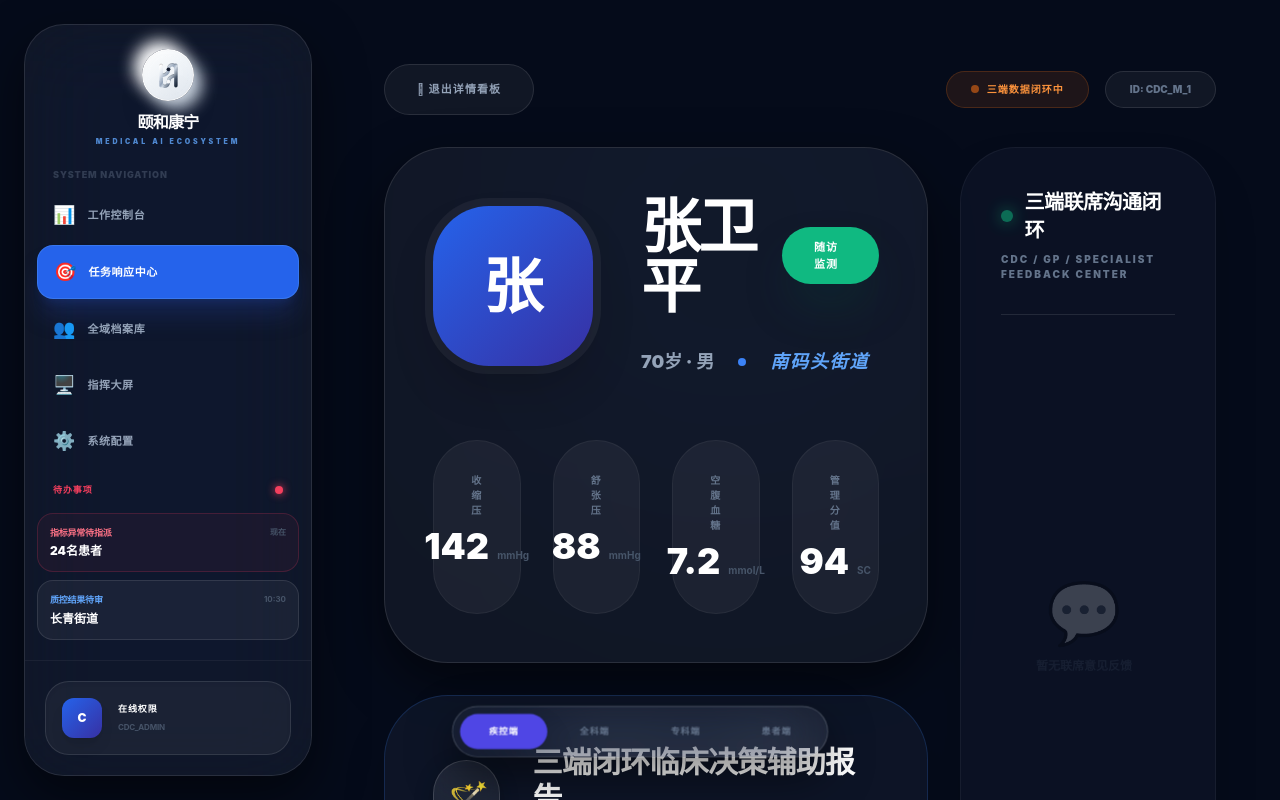
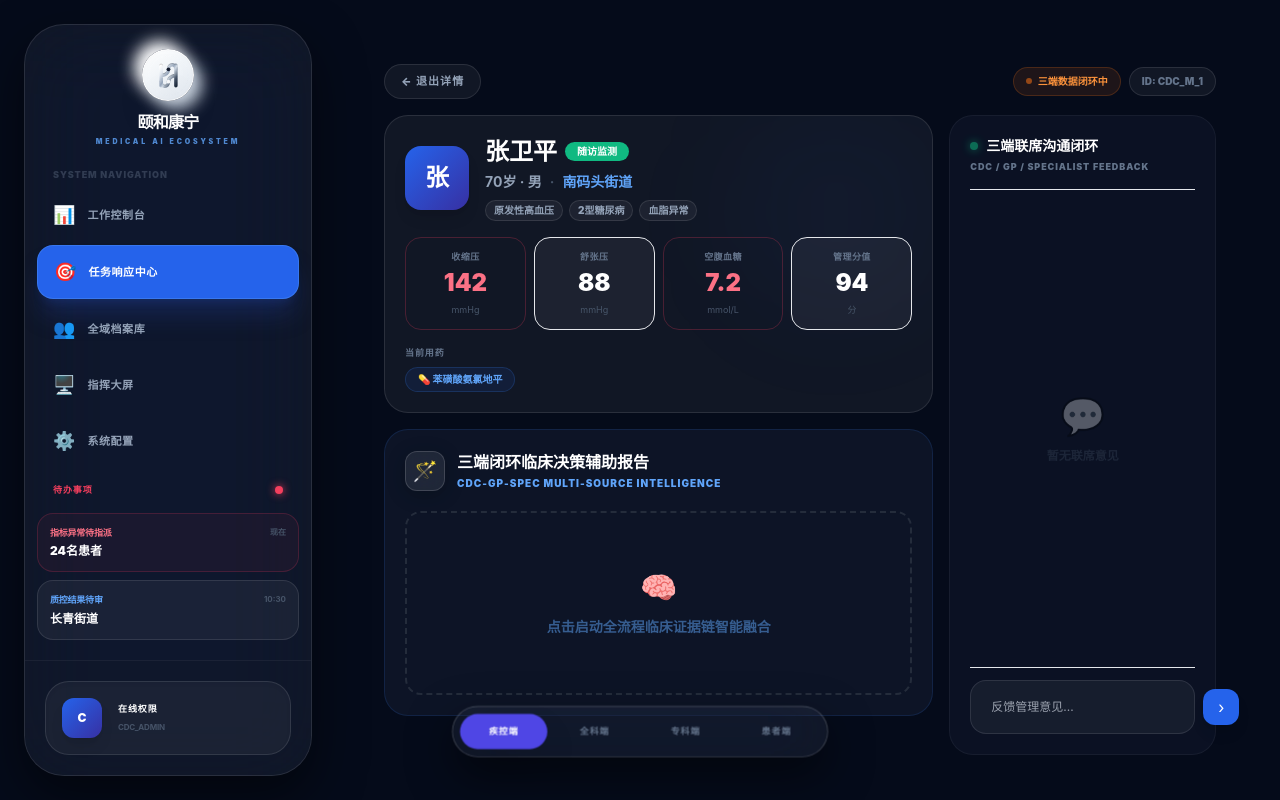
Before and after one commit to yxshmtu-ctrl/Yihekangning, a React (Vite) app: page / in a window 1280 px wide. Both pictures are taken after a click on the element "张卫平". Built offline with nearby package versions, Linux system fonts and the light colour scheme.

Commit message:
Add files via upload

```diff
--- a/components/PatientDetail.tsx
+++ b/components/PatientDetail.tsx
@@ -1,7 +1,6 @@
-
-import React, { useState, useEffect } from 'react';
+import React, { useState } from 'react';
 import { Patient, UserRole, PatientStatus, ChatMessage } from '../types';
-import { getHealthAnalysis, getDeepDiagnosis } from '../services/geminiService';
+import { getDeepDiagnosis } from '../services/geminiService';
 
 interface PatientDetailProps {
   patient: Patient;
@@ -9,28 +8,17 @@ interface PatientDetailProps {
   userRole: UserRole;
 }
 
-// Fixed: Define diagnosis stages at the component level to ensure they are accessible in both the logic and the JSX
 const DIAGNOSIS_STAGES = ["同步CDC管理目标...", "映射GP随访实录...", "接入专科临床路径...", "AI全链条推理中..."];
 
 const PatientDetail: React.FC<PatientDetailProps> = ({ patient, onBack, userRole }) => {
-  const [analysis, setAnalysis] = useState<any>(null);
   const [deepDiagnosis, setDeepDiagnosis] = useState<any>(null);
   const [loadingDeep, setLoadingDeep] = useState(false);
   const [chatMessages, setChatMessages] = useState<ChatMessage[]>(patient.chatHistory || []);
   const [inputText, setInputText] = useState('');
   const [fusionStage, setFusionStage] = useState(0);
 
-  useEffect(() => {
-    const fetchAnalysis = async () => {
-      const result = await getHealthAnalysis(patient);
-      setAnalysis(result);
-    };
-    fetchAnalysis();
-  }, [patient]);
-
   const handleDeepDiagnosis = async () => {
     setLoadingDeep(true);
-    // Iterate through the diagnosis stages using the component-level constant
     for (let i = 0; i < DIAGNOSIS_STAGES.length; i++) {
       setFusionStage(i + 1);
       await new Promise(resolve => setTimeout(resolve, 800));
@@ -42,154 +30,191 @@ const PatientDetail: React.FC<PatientDetailProps> = ({ patient, onBack, userRole
 
   const handleSendMessage = () => {
     if (!inputText.trim()) return;
-    const roleLabels = { [UserRole.CDC_ADMIN]: '疾控端', [UserRole.COMMUNITY_GP]: '全科端', [UserRole.HOSPITAL_SPECIALIST]: '专科端', [UserRole.PATIENT]: '患者' };
-    const newMessage: ChatMessage = {
+    const roleLabels: Record<string, string> = {
+      [UserRole.CDC_ADMIN]: '疾控端',
+      [UserRole.COMMUNITY_GP]: '全科端',
+      [UserRole.HOSPITAL_SPECIALIST]: '专科端',
+      [UserRole.PATIENT]: '患者'
+    };
+    setChatMessages(prev => [...prev, {
       id: Date.now().toString(),
       senderName: roleLabels[userRole],
       senderRole: userRole,
       text: inputText,
       timestamp: new Date().toLocaleTimeString([], { hour: '2-digit', minute: '2-digit' })
-    };
-    setChatMessages([...chatMessages, newMessage]);
+    }]);
     setInputText('');
   };
 
+  const isCritical = patient.status === PatientStatus.CRITICAL;
+
   return (
-    <div className="space-y-8 animate-in fade-in slide-in-from-bottom-6 duration-700 pb-24">
-      {/* 顶部导航 */}
+    <div className="pb-24 space-y-4 animate-in fade-in duration-500">
+
+      {/* 顶部栏 */}
       <div className="flex items-center justify-between">
-        <button onClick={onBack} className="glass-card px-8 py-4 rounded-full text-[11px] font-black text-slate-400 hover:text-white transition-all uppercase tracking-widest flex items-center gap-4">
-          􀄪 退出详情看板
+        <button onClick={onBack}
+          className="glass-card px-4 py-2 rounded-full text-[11px] font-black text-slate-400 hover:text-white transition-all uppercase tracking-widest flex items-center gap-2 border border-white/10">
+          ← 退出详情
         </button>
-        <div className="flex gap-4">
-          <span className="px-6 py-2.5 bg-orange-500/10 border border-orange-500/20 text-orange-400 rounded-full text-[10px] font-black uppercase tracking-widest flex items-center gap-2">
-            <span className="w-2 h-2 rounded-full bg-orange-500 animate-pulse"></span>
+        <div className="flex gap-2 items-center">
+          <span className="px-3 py-1.5 bg-orange-500/10 border border-orange-500/20 text-orange-400 rounded-full text-[10px] font-black flex items-center gap-1.5">
+            <span className="w-1.5 h-1.5 rounded-full bg-orange-500 animate-pulse"></span>
             三端数据闭环中
           </span>
-          <span className="px-6 py-2.5 bg-white/5 border border-white/10 text-slate-500 rounded-full text-[10px] font-black uppercase">
+          <span className="hidden sm:block px-3 py-1.5 bg-white/5 border border-white/10 text-slate-500 rounded-full text-[10px] font-black">
             ID: {patient.id.slice(0, 8)}
           </span>
         </div>
       </div>
 
-      <div className="grid grid-cols-1 lg:grid-cols-12 gap-8">
-        <div className="lg:col-span-8 space-y-8">
-          {/* 患者核心卡片 */}
-          <div className="glass-card rounded-[4rem] p-12 tech-shadow relative overflow-hidden bg-white/5 border-white/10">
-            <div className="absolute top-[-30%] right-[-10%] w-[500px] h-[500px] bg-blue-600/5 rounded-full blur-[150px] pointer-events-none"></div>
-            <div className="flex items-center gap-12 relative z-10">
-              <div className="w-40 h-40 bg-gradient-to-br from-blue-600 to-indigo-800 rounded-[3.5rem] flex items-center justify-center text-white text-6xl font-black shadow-2xl ring-8 ring-white/5">
+      {/* 主体内容：左右布局 */}
+      <div className="grid grid-cols-1 lg:grid-cols-12 gap-4">
+
+        {/* 左侧主内容 */}
+        <div className="lg:col-span-8 space-y-4">
+
+          {/* 患者信息卡 */}
+          <div className="glass-card rounded-3xl p-5 relative overflow-hidden border border-white/10">
+            <div className="absolute top-0 right-0 w-48 h-48 bg-blue-600/5 rounded-full blur-[60px] pointer-events-none"></div>
+
+            {/* 头像 + 基本信息 */}
+            <div className="flex items-center gap-4 relative z-10">
+              <div className="w-14 h-14 lg:w-16 lg:h-16 bg-gradient-to-br from-blue-600 to-indigo-800 rounded-2xl flex items-center justify-center text-white text-xl lg:text-2xl font-black shadow-lg flex-shrink-0">
                 {patient.name.charAt(0)}
               </div>
-              <div className="flex-1">
-                <div className="flex items-center gap-6">
-                  <h2 className="text-6xl font-black text-white tracking-tighter">{patient.name}</h2>
-                  <span className={`px-8 py-3 rounded-full text-[11px] font-black uppercase tracking-widest shadow-2xl ${
-                    patient.status === PatientStatus.CRITICAL ? 'bg-rose-500 text-white shadow-rose-900/40' : 'bg-emerald-500 text-white shadow-emerald-900/40'
-                  }`}>
+              <div className="flex-1 min-w-0">
+                <div className="flex flex-wrap items-center gap-2 mb-1">
+                  <h2 className="text-xl lg:text-2xl font-black text-white">{patient.name}</h2>
+                  <span className={`px-3 py-0.5 rounded-full text-[10px] font-black text-white ${isCritical ? 'bg-rose-500' : 'bg-emerald-500'}`}>
                     {patient.status}
                   </span>
                 </div>
-                <div className="flex items-center gap-6 mt-8">
-                  <p className="text-slate-400 font-black text-lg">{patient.age}岁 · {patient.gender}</p>
-                  <span className="w-2 h-2 bg-blue-500 rounded-full"></span>
-                  <p className="text-blue-400 font-black text-lg tracking-widest uppercase italic">{patient.district}</p>
+                <p className="text-slate-400 text-sm font-bold">
+                  {patient.age}岁 · {patient.gender}
+                  <span className="mx-2 text-slate-600">·</span>
+                  <span className="text-blue-400">{patient.district}</span>
+                </p>
+                <div className="flex flex-wrap gap-1.5 mt-2">
+                  {patient.conditions.slice(0, 5).map((c, i) => (
+                    <span key={i} className="px-2 py-0.5 bg-white/5 border border-white/10 rounded-full text-[10px] font-black text-slate-400">{c}</span>
+                  ))}
                 </div>
               </div>
             </div>
 
-            <div className="grid grid-cols-4 gap-8 mt-16 relative z-10">
+            {/* 核心指标 */}
+            <div className="grid grid-cols-4 gap-2 mt-4 relative z-10">
               {[
-                { l: '收缩压', v: patient.metrics[0].bp_sys, u: 'mmHg' },
-                { l: '舒张压', v: patient.metrics[0].bp_dia, u: 'mmHg' },
-                { l: '空腹血糖', v: patient.metrics[0].glucose, u: 'mmol/L' },
-                { l: '管理分值', v: '94', u: 'SC' }
+                { l: '收缩压', v: patient.metrics[0].bp_sys, u: 'mmHg', alert: patient.metrics[0].bp_sys > 140 },
+                { l: '舒张压', v: patient.metrics[0].bp_dia, u: 'mmHg', alert: patient.metrics[0].bp_dia > 90 },
+                { l: '空腹血糖', v: patient.metrics[0].glucose, u: 'mmol/L', alert: patient.metrics[0].glucose > 7 },
+                { l: '管理分值', v: 94, u: '分', alert: false }
               ].map((m, i) => (
-                <div key={i} className="bg-white/5 p-8 rounded-[3rem] border border-white/5 text-center group hover:bg-white/10 transition-all">
-                  <p className="text-[10px] font-black text-slate-500 uppercase tracking-widest mb-2">{m.l}</p>
-                  <div className="flex items-baseline justify-center gap-2">
-                    <p className="text-4xl font-black text-white group-hover:scale-110 transition-transform">{m.v}</p>
-                    <span className="text-[10px] font-bold text-slate-600">{m.u}</span>
-                  </div>
+                <div key={i} className={`rounded-2xl p-3 text-center border ${m.alert ? 'bg-rose-500/8 border-rose-500/25' : 'bg-white/5 border-white/8'}`}>
+                  <p className="text-[9px] font-black text-slate-500 uppercase tracking-wider mb-1">{m.l}</p>
+                  <p className={`text-lg lg:text-2xl font-black leading-none ${m.alert ? 'text-rose-400' : 'text-white'}`}>{m.v}</p>
+                  <p className="text-[9px] text-slate-600 mt-1">{m.u}</p>
                 </div>
               ))}
             </div>
+
+            {/* 用药情况 */}
+            {patient.medications && patient.medications.length > 0 && (
+              <div className="mt-4 relative z-10">
+                <p className="text-[9px] font-black text-slate-500 uppercase tracking-widest mb-2">当前用药</p>
+                <div className="flex flex-wrap gap-2">
+                  {patient.medications.map((med, i) => (
+                    <span key={i} className="px-3 py-1 bg-blue-600/10 border border-blue-500/20 rounded-full text-[10px] font-black text-blue-400">💊 {med}</span>
+                  ))}
+                </div>
+              </div>
+            )}
           </div>
 
-          {/* AI 全程融合诊断报告 */}
-          <div className="glass-card rounded-[4rem] p-12 bg-slate-900/80 border-blue-500/20 shadow-2xl relative overflow-hidden group">
-             <div className="relative z-10">
-                <div className="flex items-center gap-8 mb-12">
-                   <div className="w-20 h-20 glass-icon rounded-[2.5rem] flex items-center justify-center text-4xl shadow-blue-500/30">🪄</div>
+          {/* AI 三端融合诊断 */}
+          <div className="glass-card rounded-3xl p-5 bg-slate-900/80 border border-blue-500/15">
+            <div className="flex items-center gap-3 mb-5">
+              <div className="w-10 h-10 glass-icon rounded-xl flex items-center justify-center text-xl">🪄</div>
               <div>
-                      <h3 className="text-3xl font-black text-white tracking-tight">三端闭环临床决策辅助报告</h3>
-                      <p className="text-[11px] text-blue-400 font-black uppercase tracking-[0.4em] mt-2 italic">CDC-GP-Spec Multi-source Intelligence</p>
+                <h3 className="text-base font-black text-white">三端闭环临床决策辅助报告</h3>
+                <p className="text-[10px] text-blue-400 font-black uppercase tracking-widest mt-0.5">CDC-GP-Spec Multi-source Intelligence</p>
               </div>
             </div>
 
             {loadingDeep ? (
-                  <div className="py-24 flex flex-col items-center gap-10 animate-pulse">
-                    <div className="w-16 h-16 border-4 border-blue-500/20 border-t-blue-500 rounded-full animate-spin"></div>
-                    {/* Fixed: Use the component-level DIAGNOSIS_STAGES array to resolve the reference error */}
-                    <p className="text-blue-100 font-black text-2xl tracking-widest">{fusionStage > 0 ? DIAGNOSIS_STAGES[fusionStage-1] : "准备中..."}</p>
+              <div className="py-12 flex flex-col items-center gap-4">
+                <div className="w-10 h-10 border-3 border-blue-500/20 border-t-blue-500 rounded-full animate-spin" style={{borderWidth:'3px'}}></div>
+                <p className="text-blue-300 font-black text-sm">{fusionStage > 0 ? DIAGNOSIS_STAGES[fusionStage - 1] : '准备中...'}</p>
               </div>
             ) : deepDiagnosis ? (
-                  <div className="space-y-10 animate-in zoom-in duration-700">
-                    <div className="grid grid-cols-2 gap-10">
-                       <div className="p-10 bg-white/5 rounded-[3.5rem] border border-white/5 hover:border-blue-500/30 transition-all">
-                          <p className="text-[11px] font-black text-blue-400 uppercase tracking-widest mb-6">全域融合结论</p>
-                          <p className="text-md font-medium leading-relaxed text-blue-50">{deepDiagnosis.fusion_summary}</p>
+              <div className="space-y-3 animate-in fade-in duration-500">
+                <div className="grid grid-cols-1 md:grid-cols-2 gap-3">
+                  <div className="p-4 bg-blue-500/5 rounded-2xl border border-blue-500/10">
+                    <p className="text-[10px] font-black text-blue-400 uppercase tracking-widest mb-2">全域融合结论</p>
+                    <p className="text-xs font-medium leading-relaxed text-blue-100">{deepDiagnosis.fusion_summary}</p>
                   </div>
-                       <div className="p-10 bg-rose-500/5 rounded-[3.5rem] border border-rose-500/10 hover:border-rose-500/40 transition-all">
-                          <p className="text-[11px] font-black text-rose-400 uppercase tracking-widest mb-6">多药联用禁忌深度预警</p>
-                          <p className="text-md font-medium leading-relaxed text-rose-50">{deepDiagnosis.drug_interaction_report}</p>
+                  <div className="p-4 bg-rose-500/5 rounded-2xl border border-rose-500/10">
+                    <p className="text-[10px] font-black text-rose-400 uppercase tracking-widest mb-2">多药联用禁忌预警</p>
+                    <p className="text-xs font-medium leading-relaxed text-rose-100">{deepDiagnosis.drug_interaction_report}</p>
                   </div>
                 </div>
-                    <div className="p-10 bg-emerald-500/5 rounded-[3.5rem] border border-emerald-500/10 shadow-inner">
-                       <p className="text-[11px] font-black text-emerald-400 uppercase tracking-widest mb-6">联席临床路径建议</p>
-                       <p className="text-md font-medium leading-relaxed text-emerald-50">{deepDiagnosis.specific_intervention}</p>
+                <div className="p-4 bg-emerald-500/5 rounded-2xl border border-emerald-500/10">
+                  <p className="text-[10px] font-black text-emerald-400 uppercase tracking-widest mb-2">联席临床路径建议</p>
+                  <p className="text-xs font-medium leading-relaxed text-emerald-100">{deepDiagnosis.specific_intervention}</p>
                 </div>
-                    <button onClick={() => setDeepDiagnosis(null)} className="w-full py-6 bg-white/5 border border-white/10 rounded-3xl text-[11px] font-black text-slate-500 uppercase tracking-widest hover:text-white transition-all">重新生成决策</button>
+                <div className="flex items-center justify-between px-1">
+                  <span className="text-[10px] text-slate-500 font-black">置信度：{Math.round(deepDiagnosis.confidence_score * 100)}%</span>
+                  <span className="text-[10px] font-black text-amber-400">{deepDiagnosis.urgency_alert}</span>
+                </div>
+                <button onClick={() => setDeepDiagnosis(null)}
+                  className="w-full py-3 bg-white/5 border border-white/10 rounded-2xl text-[10px] font-black text-slate-500 uppercase tracking-widest hover:text-white transition-all">
+                  重新生成决策
+                </button>
               </div>
             ) : (
-                  <div className="py-28 flex flex-col items-center justify-center border-2 border-dashed border-white/10 rounded-[4rem] group cursor-pointer hover:border-blue-500/30 transition-all" onClick={handleDeepDiagnosis}>
-                    <p className="text-blue-400/30 text-lg font-black italic">点击启动全流程临床证据链智能融合</p>
+              <div onClick={handleDeepDiagnosis}
+                className="py-14 flex flex-col items-center justify-center border-2 border-dashed border-white/10 rounded-2xl cursor-pointer hover:border-blue-500/30 transition-all group">
+                <span className="text-3xl mb-3 group-hover:scale-110 transition-transform">🧠</span>
+                <p className="text-blue-400/50 text-sm font-black">点击启动全流程临床证据链智能融合</p>
               </div>
             )}
           </div>
         </div>
+
+        {/* 右侧：三端沟通 */}
+        <div className="lg:col-span-4">
+          <div className="glass-card rounded-3xl p-5 flex flex-col border border-white/5 bg-slate-900/60 lg:h-[calc(100vh-160px)] h-[420px]">
+            <div className="mb-4 pb-4 border-b border-white/8 flex-shrink-0">
+              <h3 className="text-sm font-black text-white flex items-center gap-2">
+                <span className="w-2 h-2 bg-emerald-500 rounded-full animate-pulse shadow-[0_0_8px_#10b981]"></span>
+                三端联席沟通闭环
+              </h3>
+              <p className="text-[9px] text-slate-500 font-black uppercase mt-1 tracking-widest">CDC / GP / Specialist Feedback</p>
             </div>
 
-        {/* 右侧：三端对话与反馈中心 (重点强化) */}
-        <div className="lg:col-span-4 flex flex-col h-[950px]">
-           <div className="glass-card rounded-[3.5rem] p-10 flex flex-col flex-1 border border-white/5 bg-slate-900/60 shadow-2xl relative">
-             <div className="mb-10 border-b border-white/10 pb-8">
-                <h3 className="text-xl font-black text-white tracking-tight flex items-center gap-3">
-                  <span className="w-3 h-3 bg-emerald-500 rounded-full animate-pulse shadow-[0_0_15px_#10b981]"></span>
-                  三端联席沟通闭环
-                </h3>
-                <p className="text-[10px] text-slate-500 font-black uppercase mt-2 tracking-[0.2em]">CDC / GP / Specialist Feedback Center</p>
-             </div>
-
-             <div className="flex-1 overflow-y-auto space-y-8 px-2 custom-scrollbar pr-4">
+            {/* 消息列表 */}
+            <div className="flex-1 overflow-y-auto space-y-3 custom-scrollbar">
               {chatMessages.length === 0 ? (
-                  <div className="h-full flex flex-col items-center justify-center text-slate-600 opacity-20">
-                    <span className="text-6xl mb-4">💬</span>
-                    <p className="text-xs font-black uppercase">暂无联席意见反馈</p>
+                <div className="h-full flex flex-col items-center justify-center text-slate-600 opacity-30">
+                  <span className="text-4xl mb-3">💬</span>
+                  <p className="text-xs font-black uppercase">暂无联席意见</p>
                 </div>
               ) : (
                 chatMessages.map((msg, i) => (
                   <div key={i} className={`flex flex-col ${msg.senderRole === userRole ? 'items-end' : 'items-start'}`}>
-                      <div className="flex items-center gap-3 mb-2 px-2">
-                        <span className={`text-[9px] font-black uppercase px-3 py-1 rounded-full ${
-                          msg.senderRole === UserRole.CDC_ADMIN ? 'bg-indigo-600/30 text-indigo-400 border border-indigo-500/20' :
-                          msg.senderRole === UserRole.COMMUNITY_GP ? 'bg-blue-600/30 text-blue-400 border border-blue-500/20' :
-                          'bg-slate-700/50 text-slate-300'
+                    <div className="flex items-center gap-2 mb-1 px-1">
+                      <span className={`text-[9px] font-black uppercase px-2 py-0.5 rounded-full border ${
+                        msg.senderRole === UserRole.CDC_ADMIN ? 'bg-indigo-600/20 text-indigo-400 border-indigo-500/20' :
+                        msg.senderRole === UserRole.COMMUNITY_GP ? 'bg-blue-600/20 text-blue-400 border-blue-500/20' :
+                        'bg-slate-700/40 text-slate-300 border-slate-600/20'
                       }`}>{msg.senderName}</span>
-                        <span className="text-[8px] text-slate-600 font-bold">{msg.timestamp}</span>
+                      <span className="text-[8px] text-slate-600">{msg.timestamp}</span>
                     </div>
-                      <div className={`max-w-[95%] px-6 py-5 rounded-[2.5rem] text-sm font-medium leading-relaxed shadow-xl ${
-                        msg.senderRole === userRole ? 'bg-blue-600 text-white shadow-blue-900/30' : 'bg-white/5 text-slate-300 border border-white/10'
+                    <div className={`max-w-[90%] px-3 py-2 rounded-2xl text-xs font-medium leading-relaxed ${
+                      msg.senderRole === userRole
+                        ? 'bg-blue-600 text-white'
+                        : 'bg-white/5 text-slate-300 border border-white/10'
                     }`}>
                       {msg.text}
                     </div>
@@ -198,17 +223,21 @@ const PatientDetail: React.FC<PatientDetailProps> = ({ patient, onBack, userRole
               )}
             </div>
 
-             <div className="mt-10 pt-8 border-t border-white/10">
-                <div className="flex gap-4 bg-white/5 p-3 rounded-[2.5rem] border border-white/10 shadow-inner group focus-within:border-blue-500/50 transition-all">
+            {/* 输入框 */}
+            <div className="mt-3 pt-3 border-t border-white/8 flex-shrink-0">
+              <div className="flex gap-2 bg-white/5 p-2 rounded-2xl border border-white/10 focus-within:border-blue-500/40 transition-all">
                 <input
                   type="text"
                   value={inputText}
-                    onChange={(e) => setInputText(e.target.value)}
-                    onKeyPress={(e) => e.key === 'Enter' && handleSendMessage()}
-                    placeholder="反馈管理意见或临床建议..."
-                    className="flex-1 bg-transparent px-6 py-4 rounded-full text-sm outline-none text-white font-medium"
+                  onChange={e => setInputText(e.target.value)}
+                  onKeyPress={e => e.key === 'Enter' && handleSendMessage()}
+                  placeholder="反馈管理意见..."
+                  className="flex-1 bg-transparent px-3 py-2 text-xs outline-none text-white"
                 />
-                   <button onClick={handleSendMessage} className="w-14 h-14 bg-blue-600 rounded-3xl flex items-center justify-center text-white shadow-2xl shadow-blue-900/40 active:scale-90 transition-all">􀄫</button>
+                <button onClick={handleSendMessage}
+                  className="w-9 h-9 bg-blue-600 rounded-xl flex items-center justify-center text-white text-base shadow-lg active:scale-90 transition-all flex-shrink-0">
+                  ›
+                </button>
               </div>
             </div>
           </div>
```
Lines whose indentation alone changed are shown as unchanged.
